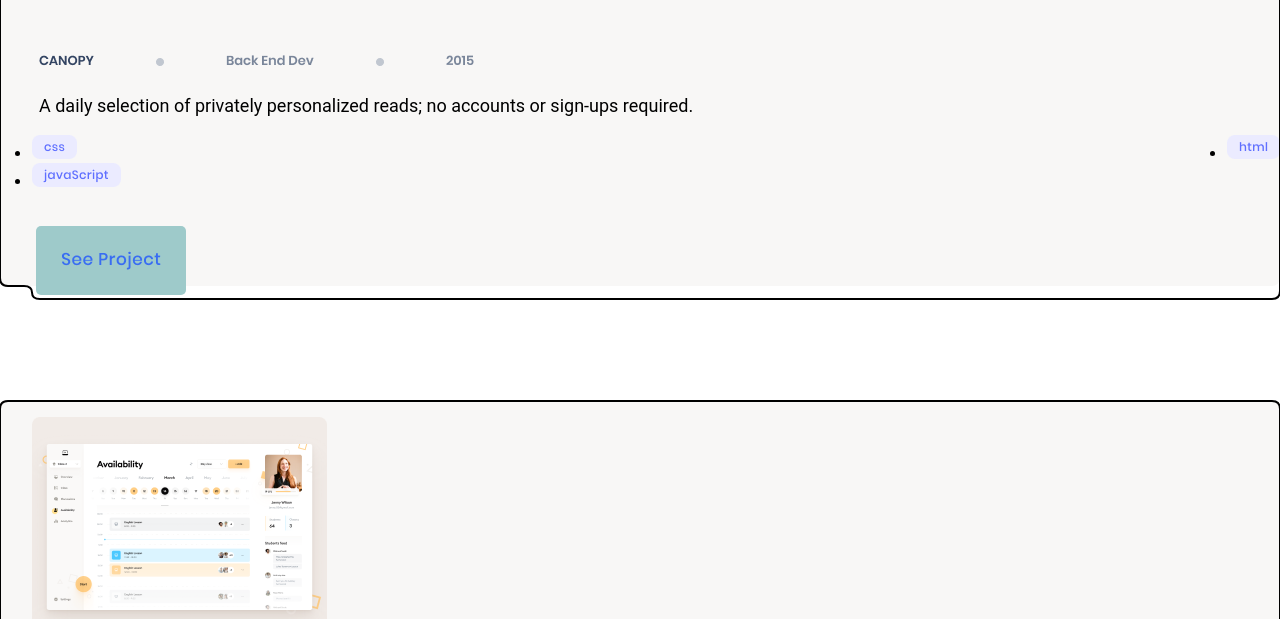
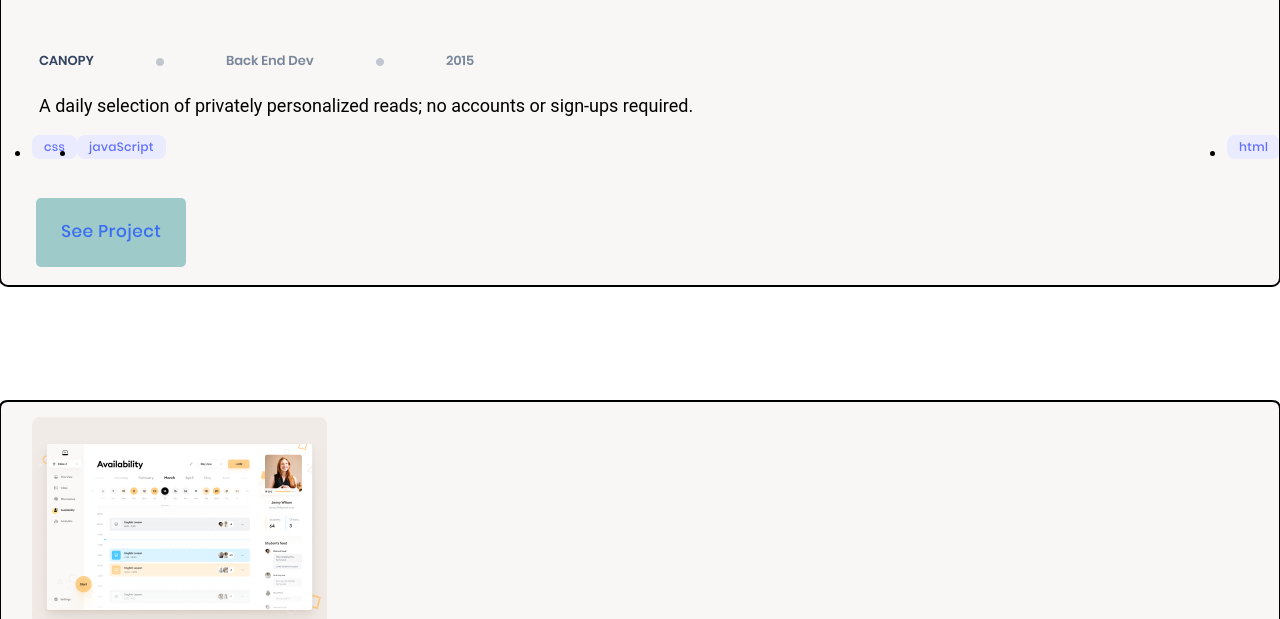
Before and after one commit to Basir-Mohammadi/My_Portfolio, a website: page index.html in a window 1280 px wide. Shown: the part 1060-1679 px from the top of the page. Drawn offline with Linux system fonts and the light colour scheme.

Commit message:
Add Css float left to style.css file

```diff
--- a/style.css
+++ b/style.css
@@ -137,3 +137,7 @@
 .html {
   float: right;
 }
+
+.css {
+  float: left;
+}
```
